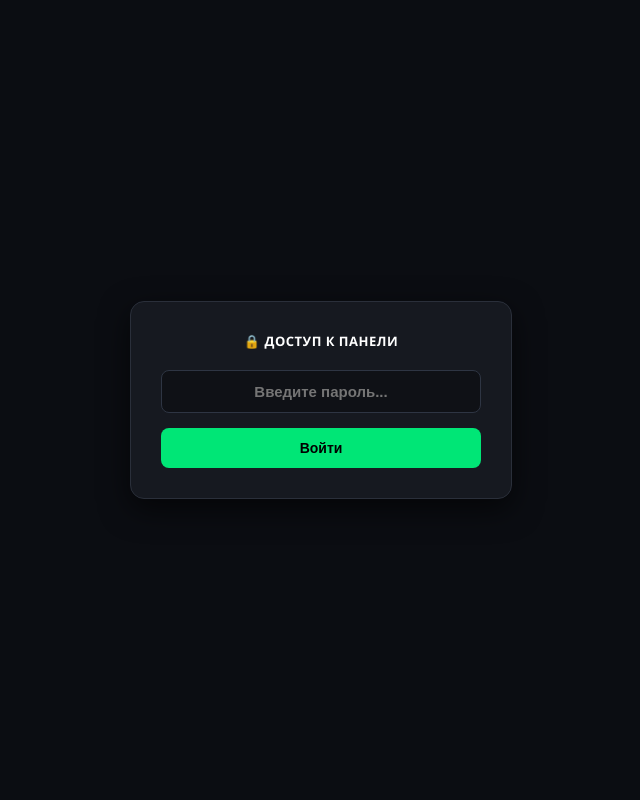
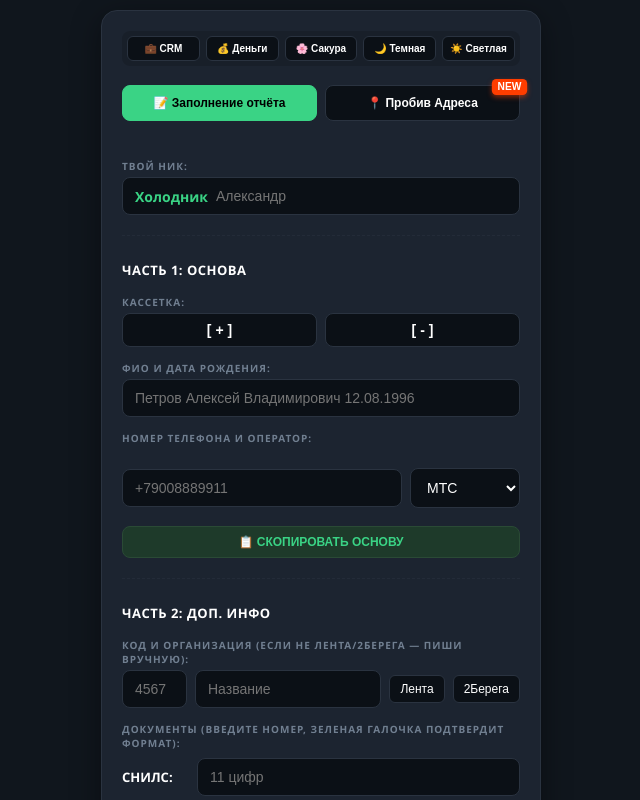
Before and after one commit to offnikzabivaka/report-bot, a plain HTML site: page index.html in a window 1280 px wide. Shown: the top 800 px of the page, without its empty margins (319-959 px from the left). Drawn offline with Linux system fonts and the light colour scheme.

Commit message:
Update index.html

```diff
--- a/index.html
+++ b/index.html
@@ -125,22 +125,45 @@
 
         /* Навигация по вкладкам */
         .tabs-header { display: flex; gap: 8px; margin-bottom: 5px; }
-        .tab-btn { flex: 1; padding: 10px; font-size: 12px; font-weight: bold; background: var(--input-bg); border: 1px solid var(--border-color); color: var(--text-color); border-radius: 8px; cursor: pointer; transition: 0.2s; text-align: center; }
+        .tab-btn { flex: 1; padding: 10px; font-size: 12px; font-weight: bold; background: var(--input-bg); border: 1px solid var(--border-color); color: var(--text-color); border-radius: 8px; cursor: pointer; transition: 0.2s; text-align: center; position: relative; }
         .tab-btn.active { background: var(--accent-color); color: #000; border-color: var(--accent-color); }
 
         .tab-content { display: none; flex-direction: column; gap: 14px; }
         .tab-content.active { display: flex; }
+
+        /* Красный бейдж NEW */
+        .badge-new {
+            background: #ff3d00;
+            color: #fff;
+            font-size: 9px;
+            font-weight: 900;
+            padding: 2px 5px;
+            border-radius: 4px;
+            position: absolute;
+            top: -6px;
+            right: -6px;
+            box-shadow: 0 2px 5px rgba(255, 61, 0, 0.5);
+            animation: pulse-new 1.5s infinite;
+        }
+        @keyframes pulse-new {
+            0% { transform: scale(1); }
+            50% { transform: scale(1.15); }
+            100% { transform: scale(1); }
+        }
     </style>
 </head>
 <body class="theme-crm">
 
-    <!-- ЭКРАН БЛОКИРОВКИ (ОДНОРАЗОВЫЕ ПАРОЛИ) -->
-    <div id="auth-overlay" style="position:fixed; top:0; left:0; width:100%; height:100%; background:#0b0d12; z-index:99999; display:flex; align-items:center; justify-content:center; font-family:'Segoe UI', sans-serif;">
-      <div style="background:#161920; padding:30px; border-radius:14px; border:1px solid #2a2f3a; width:320px; text-align:center; box-shadow:0 10px 30px rgba(0,0,0,0.6);">
-        <h3 style="color:#ffffff; margin-top:0; margin-bottom:20px;">🔒 Доступ к панели</h3>
-        <input type="password" id="auth-pass-input" placeholder="Введите пароль..." onkeydown="if(event.key==='Enter') submitSiteLogin()" style="width:100%; box-sizing:border-box; padding:12px; background:#0f1116; border:1px solid #2e3543; color:#00e676; border-radius:8px; font-size:15px; text-align:center; font-weight:bold; outline:none; margin-bottom:15px;">
-        <button id="auth-btn" onclick="submitSiteLogin()" style="width:100%; background:#00e676; color:#000; border:none; padding:12px; border-radius:8px; font-weight:bold; cursor:pointer; font-size:14px;">Войти</button>
-        <div id="auth-error" style="color:#ff5252; font-size:13px; margin-top:12px; display:none;"></div>
+    <!-- МОДАЛКА ВХОДА ПРИ КЛИКЕ НА ВКЛАДКУ ПРОБИВ АДРЕСА -->
+    <div id="auth-modal" style="position:fixed; top:0; left:0; width:100%; height:100%; background:rgba(10,13,18,0.85); z-index:99999; display:none; align-items:center; justify-content:center; backdrop-filter: blur(4px);">
+      <div style="background:#161920; padding:25px; border-radius:14px; border:1px solid #2a2f3a; width:300px; text-align:center; box-shadow:0 10px 30px rgba(0,0,0,0.6);">
+        <h3 style="color:#ffffff; margin-top:0; margin-bottom:15px; font-size: 15px;">🔒 Введите одноразовый пароль</h3>
+        <input type="password" id="auth-pass-input" placeholder="Пароль..." onkeydown="if(event.key==='Enter') submitTabLogin()" style="width:100%; box-sizing:border-box; padding:10px; background:#0f1116; border:1px solid #2e3543; color:#00e676; border-radius:8px; font-size:14px; text-align:center; font-weight:bold; outline:none; margin-bottom:12px;">
+        <div style="display: flex; gap: 8px;">
+            <button id="auth-btn" onclick="submitTabLogin()" style="flex: 1; background:#00e676; color:#000; border:none; padding:10px; border-radius:8px; font-weight:bold; cursor:pointer; font-size:13px;">Войти</button>
+            <button onclick="closeAuthModal()" style="background:#2a2f3a; color:#a0aec0; border:none; padding:10px 12px; border-radius:8px; font-weight:bold; cursor:pointer; font-size:13px;">Отмена</button>
+        </div>
+        <div id="auth-error" style="color:#ff5252; font-size:12px; margin-top:10px; display:none;"></div>
       </div>
     </div>
 
@@ -174,7 +197,7 @@
         <!-- ПЕРЕКЛЮЧАТЕЛЬ ВКЛАДОК -->
         <div class="tabs-header">
             <button class="tab-btn active" onclick="switchTab('report')">📝 Заполнение отчёта</button>
-            <button class="tab-btn" onclick="switchTab('address')">📍 Пробив Адреса</button>
+            <button class="tab-btn" onclick="tryOpenAddressTab()">📍 Пробив Адреса <span class="badge-new">NEW</span></button>
         </div>
 
         <!-- ВКЛАДКА 1: ОТЧЕТ -->
@@ -318,6 +341,7 @@
     let activeAnimation = null;
     let operatorTimeout = null;
     let savedAdminPass = "";
+    let isAddressTabUnlocked = false;
 
     window.onload = function() {
         if(localStorage.getItem('saved_only_name')) document.getElementById('username_custom').value = localStorage.getItem('saved_only_name');
@@ -325,8 +349,23 @@
         checkDocs();
     }
 
-    // --- ЛОГИКА АВТОРИЗАЦИИ И ОДНОРАЗОВЫХ ПАРОЛЕЙ ---
-    async function submitSiteLogin() {
+    // --- ЛОГИКА ЗАПРОСА ПАРОЛЯ ДЛЯ ВКЛАДКИ АДРЕСОВ ---
+    function tryOpenAddressTab() {
+        if (isAddressTabUnlocked) {
+            forceOpenAddressTab();
+        } else {
+            document.getElementById('auth-modal').style.display = 'flex';
+            document.getElementById('auth-pass-input').value = '';
+            document.getElementById('auth-error').style.display = 'none';
+            document.getElementById('auth-pass-input').focus();
+        }
+    }
+
+    function closeAuthModal() {
+        document.getElementById('auth-modal').style.display = 'none';
+    }
+
+    async function submitTabLogin() {
         const pass = document.getElementById('auth-pass-input').value.trim();
         const btn = document.getElementById('auth-btn');
         const err = document.getElementById('auth-error');
@@ -344,7 +383,10 @@
             const data = await res.json();
 
             if (data.status === "ok") {
-                document.getElementById('auth-overlay').style.display = "none";
+                isAddressTabUnlocked = true;
+                closeAuthModal();
+                forceOpenAddressTab();
+
                 if (data.role === "admin") {
                     savedAdminPass = pass;
                     document.getElementById('admin-otp-panel').style.display = "block";
@@ -362,6 +404,14 @@
             btn.disabled = false;
             btn.innerText = "Войти";
         }
+    }
+
+    function forceOpenAddressTab() {
+        document.querySelectorAll('.tab-btn').forEach(b => b.classList.remove('active'));
+        document.querySelectorAll('.tab-content').forEach(c => c.classList.remove('active'));
+
+        document.querySelectorAll('.tab-btn')[1].classList.add('active');
+        document.getElementById('tab-address').classList.add('active');
     }
 
     async function pollCurrentOtp() {
@@ -394,15 +444,14 @@
     }
 
     function switchTab(tabName) {
-        document.querySelectorAll('.tab-btn').forEach(b => b.classList.remove('active'));
-        document.querySelectorAll('.tab-content').forEach(c => c.classList.remove('active'));
+        if (tabName === 'report') {
+            document.querySelectorAll('.tab-btn').forEach(b => b.classList.remove('active'));
+            document.querySelectorAll('.tab-content').forEach(c => c.classList.remove('active'));
 
-        if (tabName === 'report') {
             document.querySelectorAll('.tab-btn')[0].classList.add('active');
             document.getElementById('tab-report').classList.add('active');
         } else {
-            document.querySelectorAll('.tab-btn')[1].classList.add('active');
-            document.getElementById('tab-address').classList.add('active');
+            tryOpenAddressTab();
         }
     }
 
```
